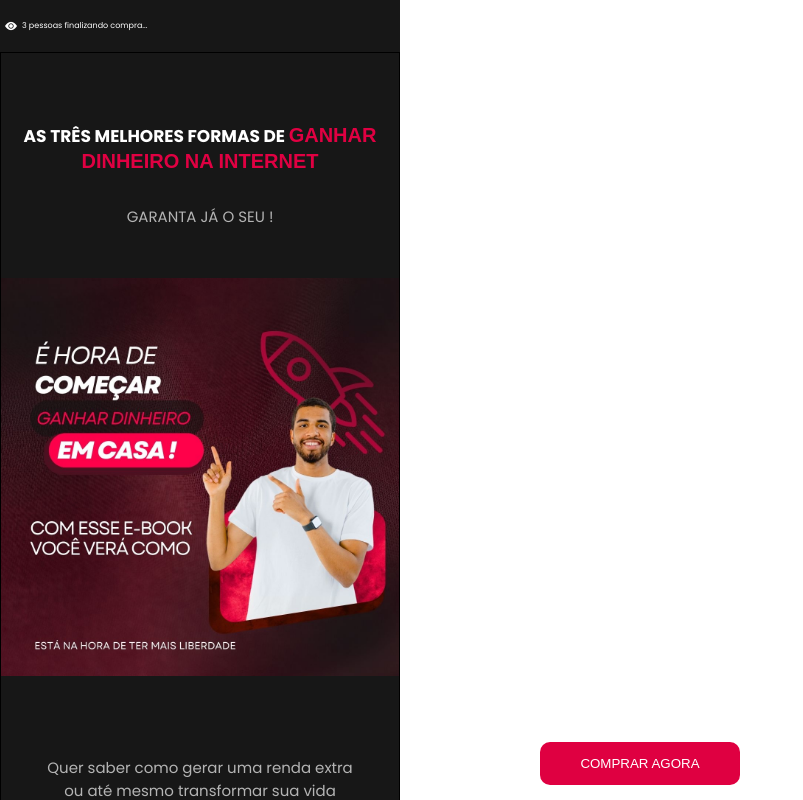
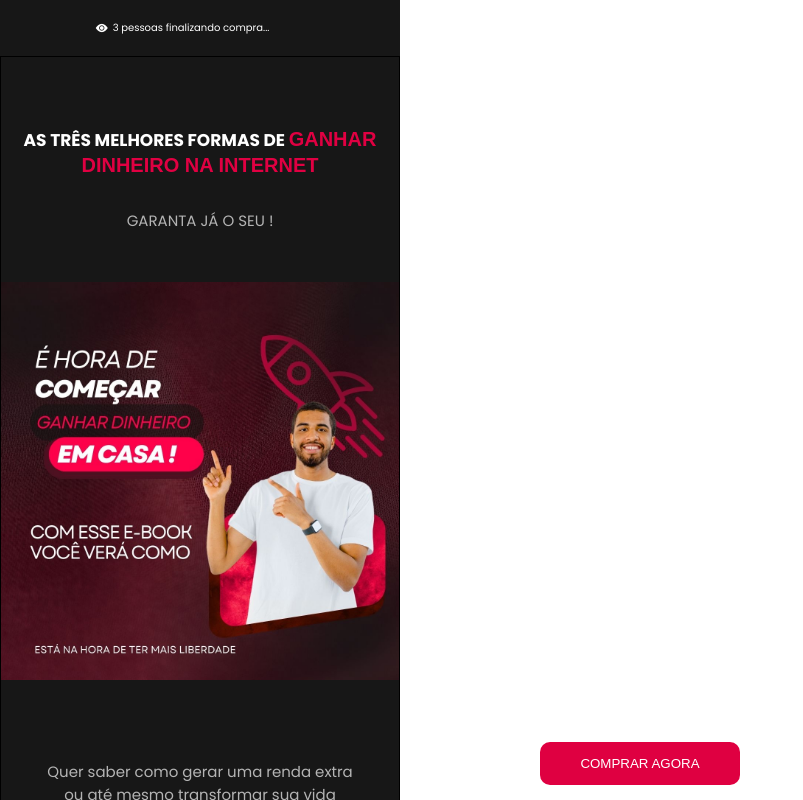
Before and after one commit to fabiohenridev/LP, a React (Vite) app in the folder guiasuplemento/: page / in a window 1280 px wide. Shown: the top 800 px of the page, without its empty margins (0-803 px from the left). Built offline with nearby package versions, Linux system fonts and the light colour scheme.

Commit message:
update-site

```diff
--- a/guiasuplemento/src/Componentes/Head.css
+++ b/guiasuplemento/src/Componentes/Head.css
@@ -27,11 +27,12 @@ color: white;
     display: flex;
  background-color: rgb(23, 23, 23);
  align-items: center;
+ justify-content: center;
 }
 
 .DivEye p{
 
-    font-size: 8px;
+    font-size: 10px;
     color: white;
    position: relative;
    right: 20px;
```
